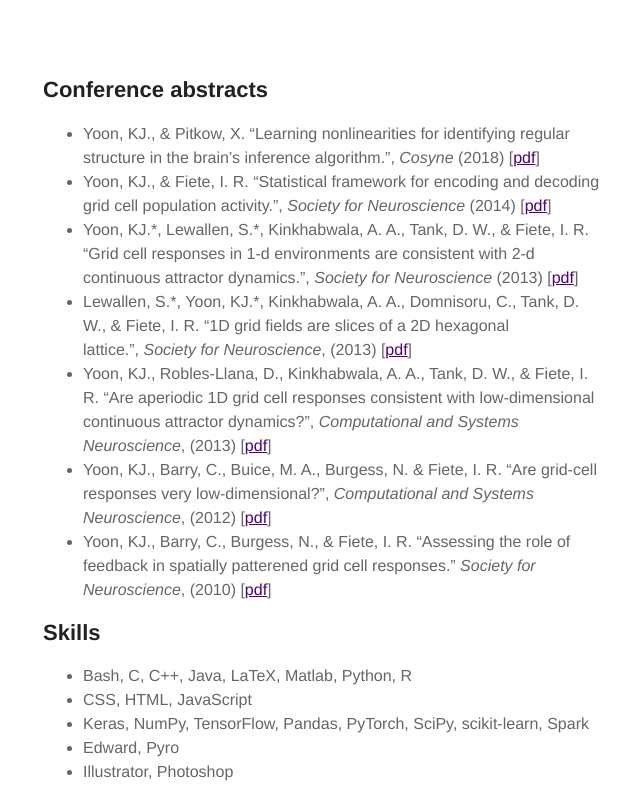
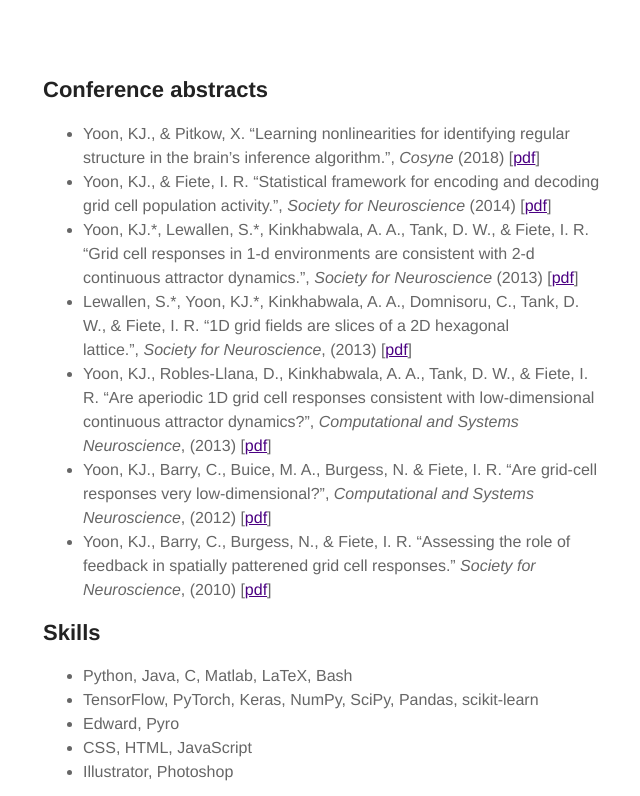
Before and after one commit to kijungyoon/kijungyoon.github.io, a Jekyll site: the page built from about.md, in a window 1280 px wide and 900 px high, scrolled down 2166 px, cut to the strip 0-796 px from the top of the window. Shown: the whole strip, without its empty margins (317-957 px from the left). Built offline with Jekyll 4.4.1, drawn with Linux system fonts in a browser that asks for light colours.

Commit message:
Update about.md

```diff
--- a/about.md
+++ b/about.md
@@ -94,9 +94,9 @@ layout: page
 <h2>Skills</h2>
 
 <ul class="skill-list">
-	<li>Bash, C, C++, Java, LaTeX, Matlab, Python, R</li>
+	<li>Python, Java, C, Matlab, LaTeX, Bash</li>
+	<li>TensorFlow, PyTorch, Keras, NumPy, SciPy, Pandas, scikit-learn</li>
+	<li>Edward, Pyro</li>
 	<li>CSS, HTML, JavaScript</li>
-	<li>Keras, NumPy, TensorFlow, Pandas, PyTorch, SciPy, scikit-learn, Spark</li>
-	<li>Edward, Pyro</li>
 	<li>Illustrator, Photoshop</li>
 </ul>
```
